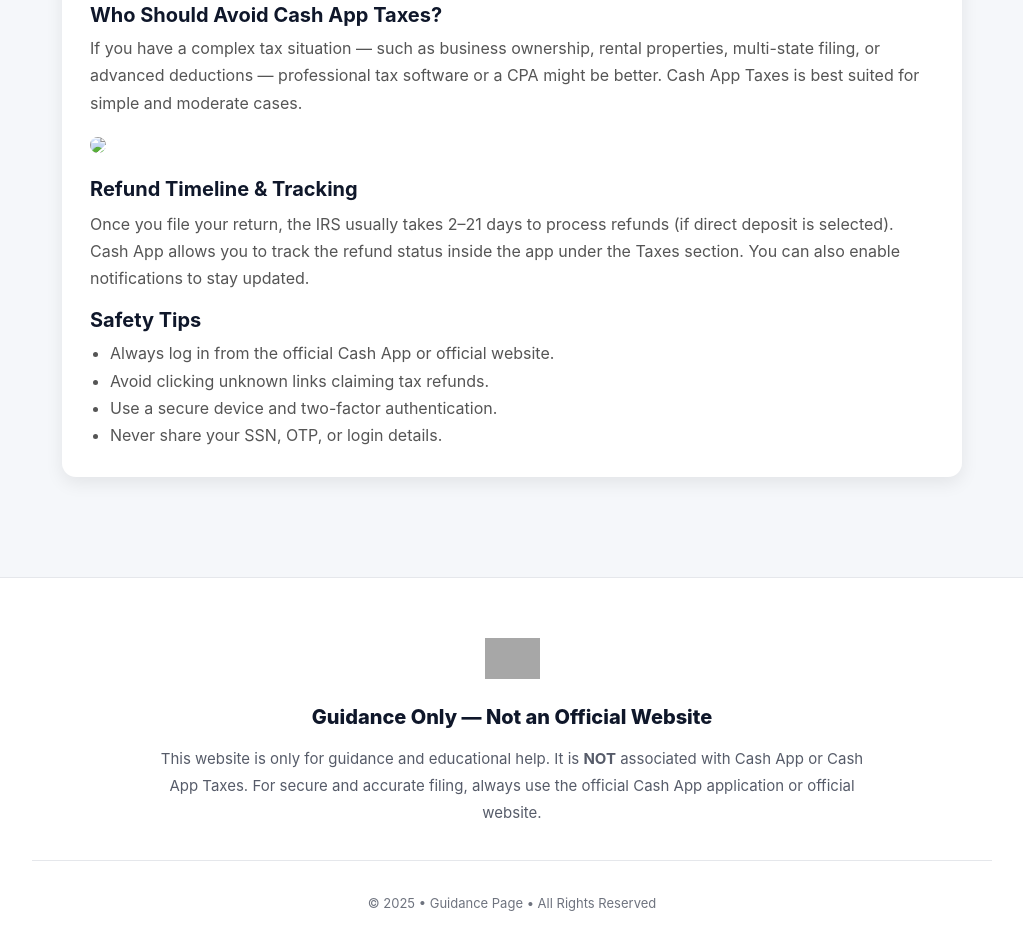
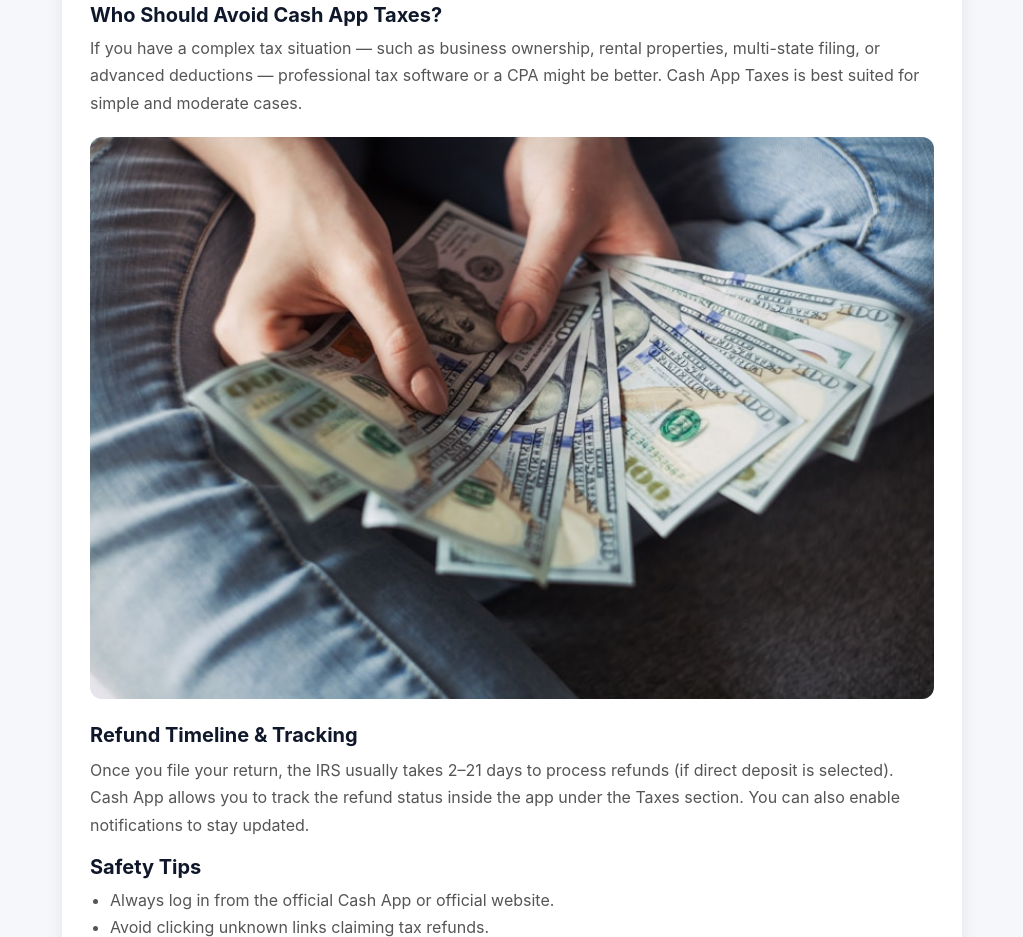
Before and after one commit to cashapptaxesguide/cashapptaxesguide.github.io, a plain HTML site: page index.html in a window 1280 px wide. Shown: the part 3715-4652 px from the top of the page, without its empty margins (128-1151 px from the left). Drawn offline with Linux system fonts and the light colour scheme; grey boxes are pictures that could not be loaded.

Commit message:
Update index.html

```diff
--- a/index.html
+++ b/index.html
@@ -186,7 +186,7 @@
       <h3 style="margin:16px 0 8px;color:#0f172a;">Who Should Avoid Cash App Taxes?</h3>
       <p style="color:#555;font-size:16px;line-height:1.7;">If you have a complex tax situation — such as business ownership, rental properties, multi-state filing, or advanced deductions — professional tax software or a CPA might be better. Cash App Taxes is best suited for simple and moderate cases.</p>
 
-      <img src="cash6,jpg" style="width:100%;border-radius:12px;margin:20px 0;"/>
+      <img src="cash6.jpg" style="width:100%;border-radius:12px;margin:20px 0;"/>
 
       <h3 style="margin-bottom:10px;color:#0f172a;">Refund Timeline & Tracking</h3>
       <p style="color:#555;font-size:16px;line-height:1.7;">Once you file your return, the IRS usually takes 2–21 days to process refunds (if direct deposit is selected). Cash App allows you to track the refund status inside the app under the Taxes section. You can also enable notifications to stay updated.</p>
```
